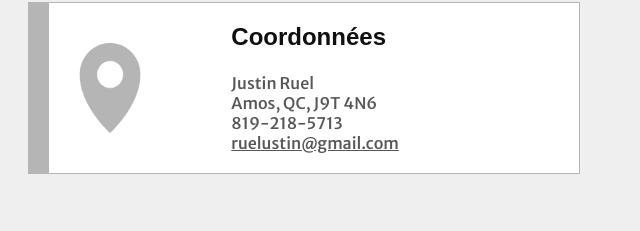
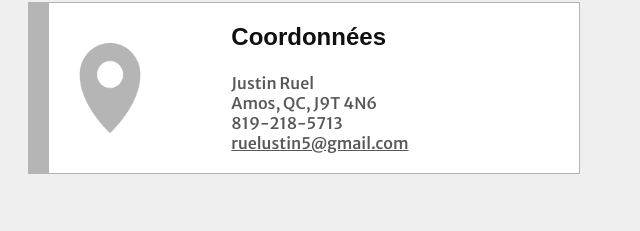
Before and after one commit to ruelustin5/justinruelcv, a plain HTML site: page index.html in a window 1280 px wide. Shown: the part 398-629 px from the top of the page, 21-661 px from the left. Drawn offline with nearby package versions, Linux system fonts and the light colour scheme; a script that the page names is missing; a web font is replaced by a local one.

Commit message:
Update index.html

```diff
--- a/index.html
+++ b/index.html
@@ -27,7 +27,7 @@
                 <img src="images/coord.png" alt="coordoné logo" class="imgCoord">
                 <div class="contenu">
                     <h1>Coordonnées</h1>
-                    <p>Justin Ruel<br>Amos, QC, J9T 4N6<br>819-218-5713<br><a href="mailto:ruelustin5@gmail.com">ruelustin@gmail.com</a></p>
+                    <p>Justin Ruel<br>Amos, QC, J9T 4N6<br>819-218-5713<br><a href="mailto:ruelustin5@gmail.com">ruelustin5@gmail.com</a></p>
                 </div>
             </div>
             <div class="content">
```
